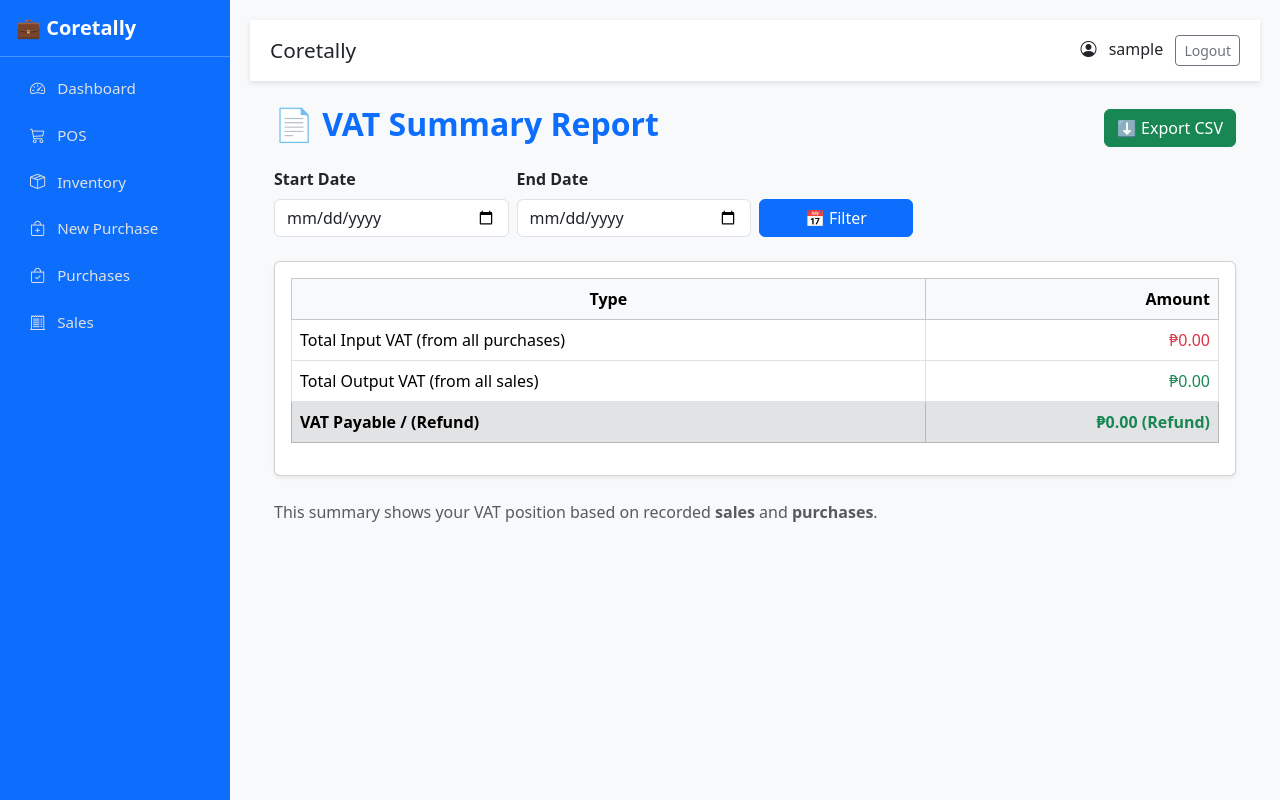
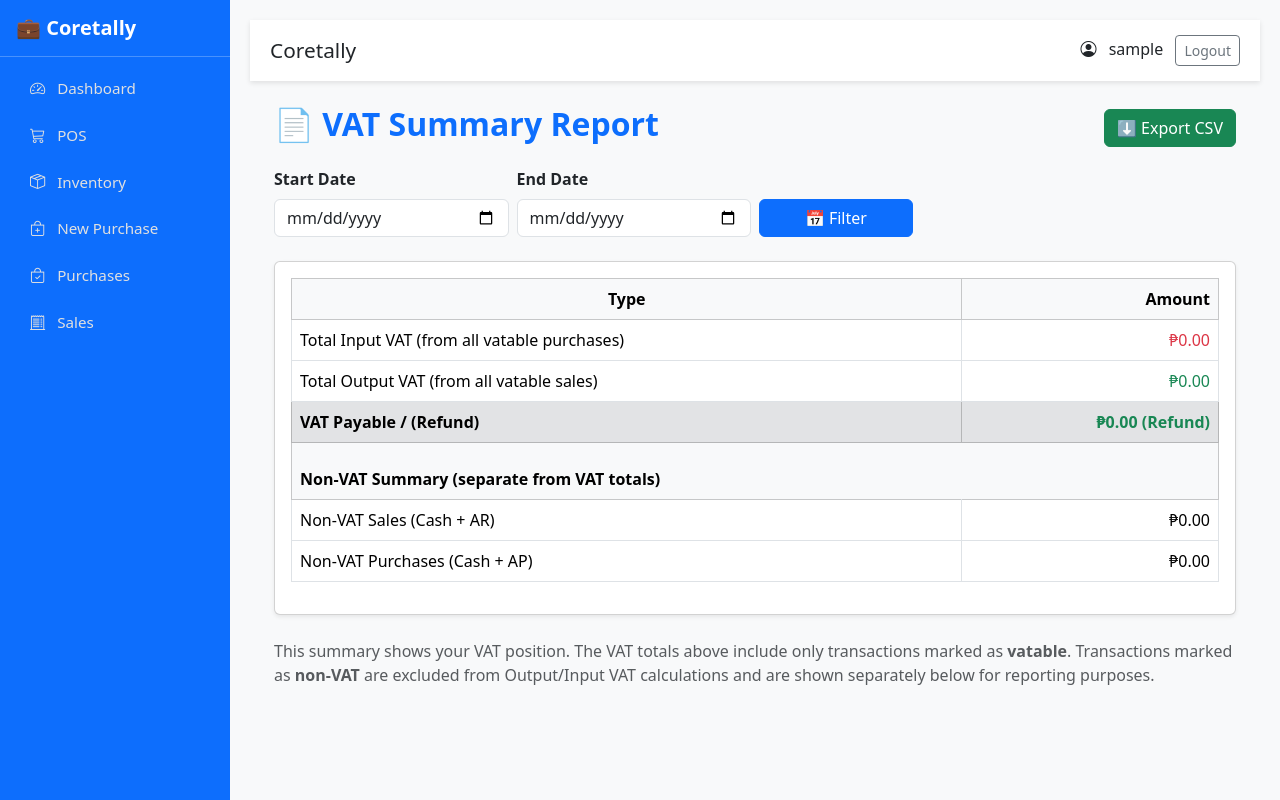
Before and after one commit to RefactorCore/casweb, a Flask app: template templates/vat_report.html in a window 1280 px wide. Run offline with Flask 3, Linux system fonts and the light colour scheme; the template is opened without the code that fills it, so the values that code supplies are empty; the visitor is signed in with stand-in values (Sample User, id 1).

Commit message:
Add files via upload

```diff
--- a/templates/vat_report.html
+++ b/templates/vat_report.html
@@ -35,30 +35,49 @@
         </thead>
         <tbody>
           <tr>
-            <td>Total Input VAT (from all purchases)</td>
-            <td class="text-end text-danger">{{ total_input_vat | money }}</td>
+            <td>Total Input VAT (from all vatable purchases)</td>
+            <td class="text-end text-danger">{{ total_input_vat | default(0) | money }}</td>
           </tr>
           <tr>
-            <td>Total Output VAT (from all sales)</td>
-            <td class="text-end text-success">{{ total_output_vat | money }}</td>
+            <td>Total Output VAT (from all vatable sales)</td>
+            <td class="text-end text-success">{{ total_output_vat | default(0) | money }}</td>
           </tr>
           <tr class="fw-bold table-secondary">
             <td>VAT Payable / (Refund)</td>
             <td class="text-end">
-              {% if vat_payable >= 0 %}
-                <span class="text-danger">{{ vat_payable | money }} (Payable)</span>
+              {% if vat_payable is not none %}
+                {% if vat_payable >= 0 %}
+                  <span class="text-danger">{{ vat_payable | money }} (Payable)</span>
+                {% else %}
+                  <span class="text-success">{{ (vat_payable * -1) | money }} (Refund)</span>
+                {% endif %}
               {% else %}
-                <span class="text-success">{{ (vat_payable * -1) | money }} (Refund)</span>
+                <span class="text-muted">N/A</span>
               {% endif %}
             </td>
           </tr>
+
+          <!-- Non‑VAT summary rows (new) -->
+          <tr class="table-light">
+            <td colspan="2" class="pt-4 pb-2"><strong>Non‑VAT Summary (separate from VAT totals)</strong></td>
+          </tr>
+          <tr>
+            <td>Non‑VAT Sales (Cash + AR)</td>
+            <td class="text-end">{{ total_nonvat_sales | default(0) | money }}</td>
+          </tr>
+          <tr>
+            <td>Non‑VAT Purchases (Cash + AP)</td>
+            <td class="text-end">{{ total_nonvat_purchases | default(0) | money }}</td>
+          </tr>
+
         </tbody>
       </table>
     </div>
   </div>
 
   <p class="mt-4 text-muted">
-    This summary shows your VAT position based on recorded <strong>sales</strong> and <strong>purchases</strong>.
+    This summary shows your VAT position. The VAT totals above include only transactions marked as <strong>vatable</strong>.
+    Transactions marked as <strong>non‑VAT</strong> are excluded from Output/Input VAT calculations and are shown separately below for reporting purposes.
   </p>
 
 </div>
```
Also changed, not shown: templates/pos.html (+9 -1 lines), templates/purchase.html (+54 -29 lines).
